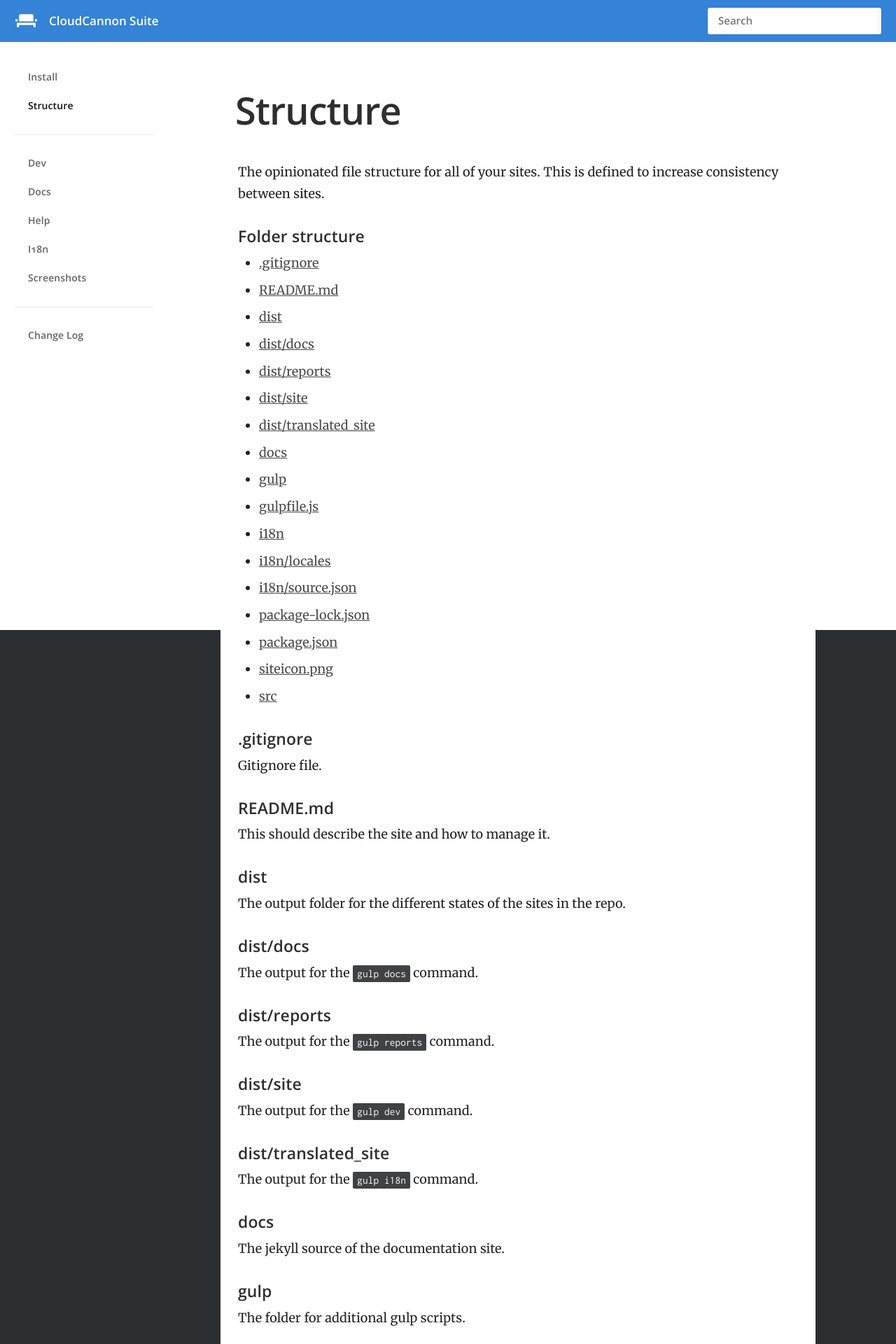
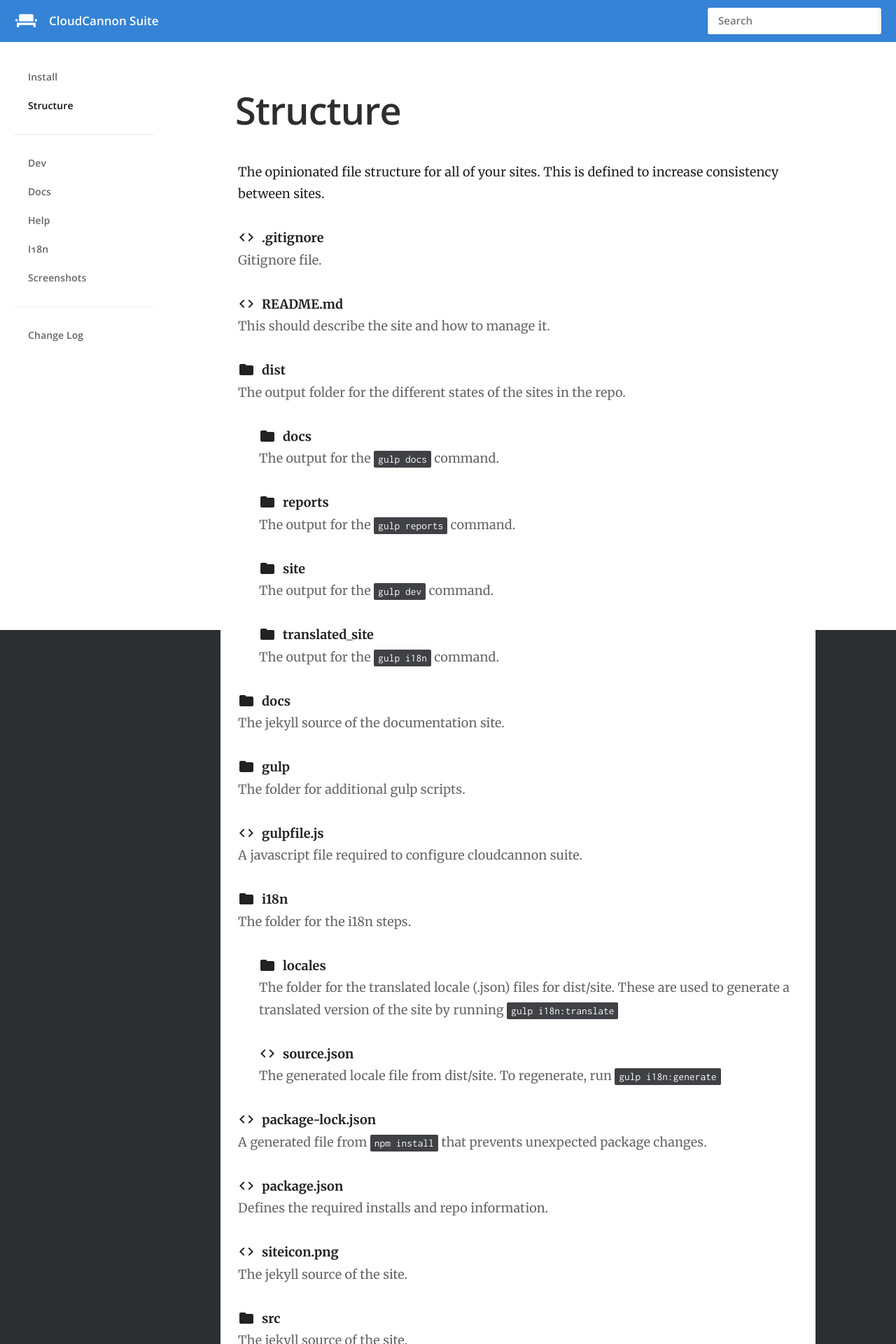
Before and after one commit to CloudCannon/cloudcannon-suite, a Jekyll site: the page built from docs/structure.html, in a window 1280 px wide. Shown: the top 1920 px of the page at 70% size. Built offline with Jekyll 4.4.1, drawn with Linux system fonts in a browser that asks for light colours; some of the changed text lies outside the part shown.

Commit message:
Tidied structure page

```diff
--- /dev/null
+++ b/docs/_includes/file-icon.html
@@ -0,0 +1,10 @@
+{% assign filename_parts = include.filename | split: "." %}
+{% assign filename_parts_size = filename_parts | size %}
+{% assign ext = filename | split: "." | last %}
+{% assign icon = "folder" %}
+
+{% if filename_parts_size > 1 %}
+	{% assign icon = "code" %}
+{% endif %}
+
+{{ icon }}
--- a/docs/_layouts/default.html
+++ b/docs/_layouts/default.html
@@ -31,9 +31,9 @@
 				<div>
 					<img src="{{ site.baseurl }}/images/emblem.svg" width="300" height="300" alt="{{ site.title }} logo">
 					<h1>CloudCannon Suite</h1>
-					<p>An opinionated set of tools that are used to build and maintain static sites.</p>
+					<p>An opinionated set of tools used to build and maintain static sites.</p>
 				</div>
-				<a href="#header">Learn More</a>
+				<a href="#header">Learn More <i class="material-icons">keyboard_arrow_down</i></a>
 			</div>
 		{% endif %}
 		<header id="header">
--- a/docs/_sass/_layout.scss
+++ b/docs/_sass/_layout.scss
@@ -82,7 +82,7 @@ main {
 
 .intro-section {
 	background-color: $brand-colour;
-	background: linear-gradient(to bottom, darken($brand-colour, 15%) 0%, $brand-colour 100%);
+	background: linear-gradient(to bottom, lighten($brand-colour, 10%) 0%, $brand-colour 100%);
 	height: 100vh;
 	text-align: center;
 	display: flex;
@@ -483,3 +483,32 @@ img {
 .cms-editor-active .editor-link {
 	display: block;
 }
+
+
+.file-structure {
+	list-style: none;
+	padding: 0;
+
+	li {
+		margin: 10px 0;
+
+		&.indent-2 {
+			margin-left: 30px;
+		}
+	}
+
+	strong {
+		color: #222;
+		line-height: 24px;
+		text-decoration: none;
+
+		i {
+			float: left;
+			margin-right: 10px;
+			position: relative;
+			top: 3px;
+		}
+	}
+
+	color: #666;
+}
--- a/docs/structure.html
+++ b/docs/structure.html
@@ -5,18 +5,19 @@ in_nav: true
 
 <p>The opinionated file structure for all of your sites. This is defined to increase consistency between sites.</p>
 
-<h4>Folder structure</h4>
+{% assign sorted = site.data.structure | sort: 'path' %}
+<ul class="file-structure">
+{% for file in sorted %}
+	{% assign parts = file.path | split: "/" %}
+	{% assign filename = parts | last %}
 
-{% assign sorted = site.data.structure | sort: 'path' %}
-<ul>
-{% for file in sorted %}
-	<li><a href="#{{ file.path | slugify }}">{{ file.path }}</a></li>
+	<li class="indent-{{ parts | size }}">
+		<strong>
+			<i class="material-icons">{% include file-icon.html filename=filename %}</i>
+			{{ filename }}
+		</strong>
+
+		{{ file.description_markdown | markdownify }}
+</li>
 {% endfor %}
 </ul>
-
-
-{% for file in sorted %}
-	<h4 id="{{ file.path | slugify }}">{{ file.path }}</h4>
-
-	{{ file.description_markdown | markdownify }}
-{% endfor %}
```
Also changed, not shown: dist/docs/css/main.css, dist/docs/feed.xml, dist/docs/index.html, dist/docs/sitemap.xml.
